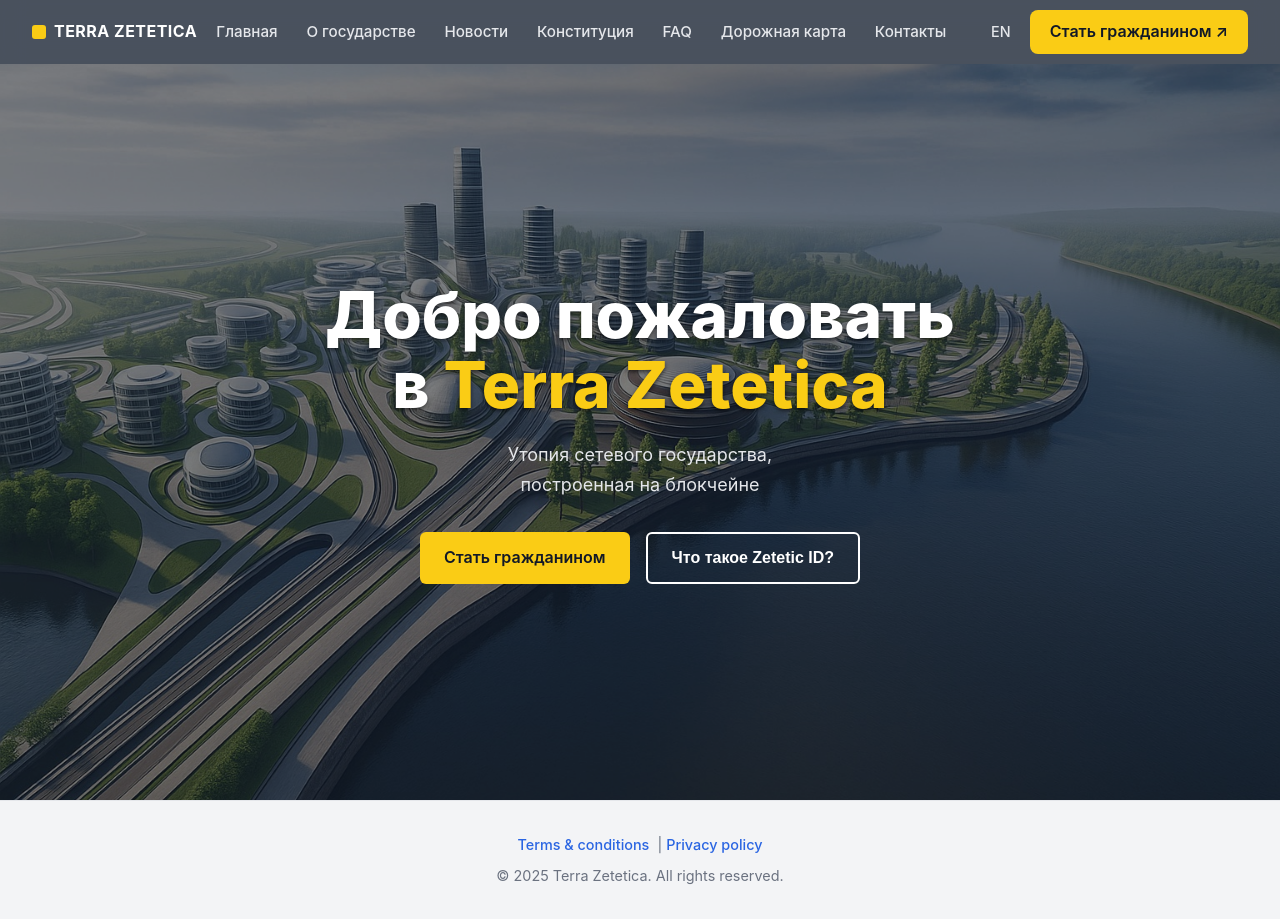
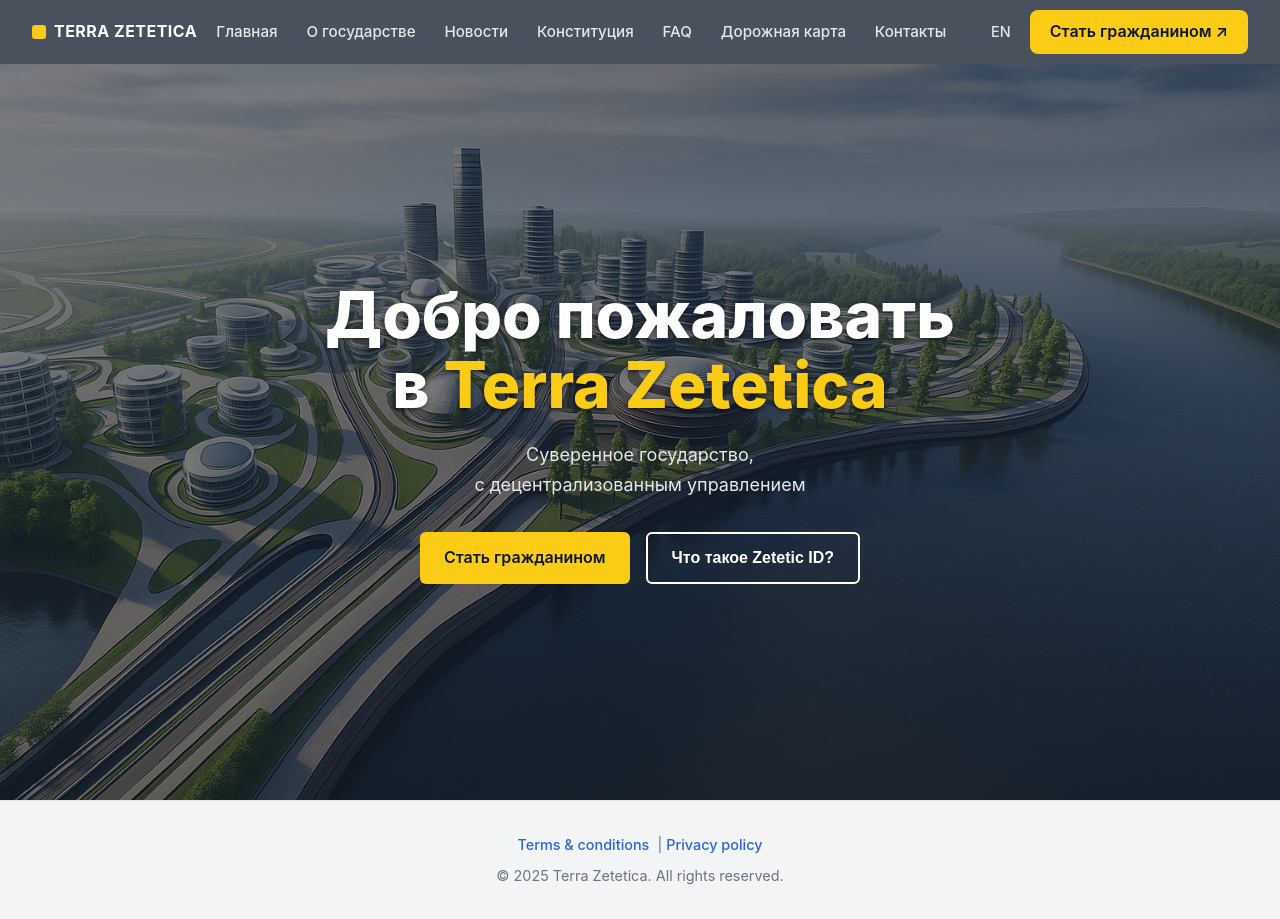
Before and after one commit to kardinalmarkov/terra-zetetica, a Next.js app: page / in a window 1280 px wide. Built offline with nearby package versions, Linux system fonts and the light colour scheme.

Commit message:
Update index.js

```diff
--- a/pages/index.js
+++ b/pages/index.js
@@ -18,8 +18,8 @@ export default function Home() {
             в <span>Terra Zetetica</span>
           </h1>
           <p className="tagline">
-            Утопия сетевого государства,<br />
-            построенная на блокчейне
+             Суверенное государство,<br />
+            с децентрализованным управлением
           </p>
           <div className="actions">
             <a href="/apply" className="btn primary">Стать гражданином</a>
```
